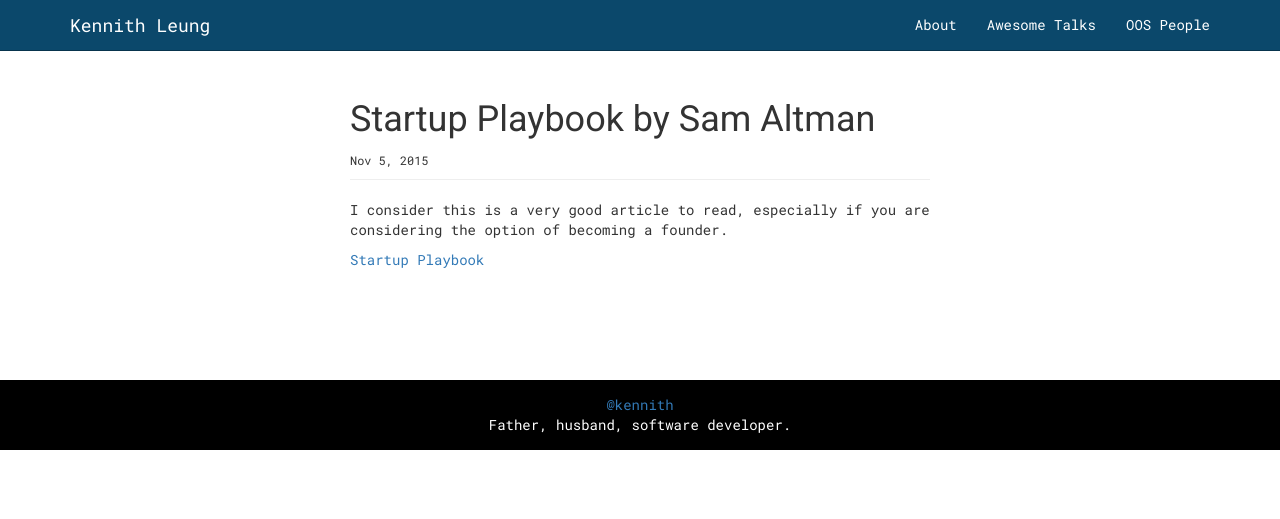
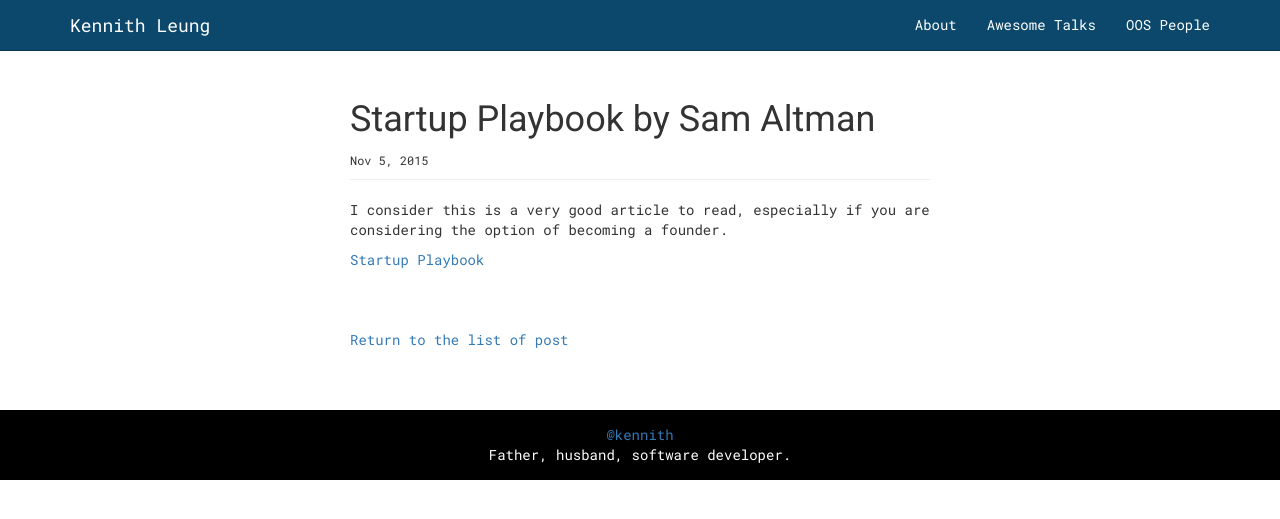
Before and after one commit to kennith/kennith.github.io, a Jekyll site: the page built from _posts/2015-11-05-startup-playbook.markdown, in a window 1280 px wide. Shown: the top 519 px of the page. Built offline with Jekyll 4.4.1, drawn with Linux system fonts in a browser that asks for light colours.

Commit message:
Add return to index link
Close #13

```diff
--- a/_layouts/post.html
+++ b/_layouts/post.html
@@ -23,6 +23,8 @@
 			<div class="post-content" itemprop="articleBody">
 				{{ content }}
 			</div>
+
+			<p><a href="/">Return to the list of post</a></p>
 		</div>
 	</div>
 </article>
```
